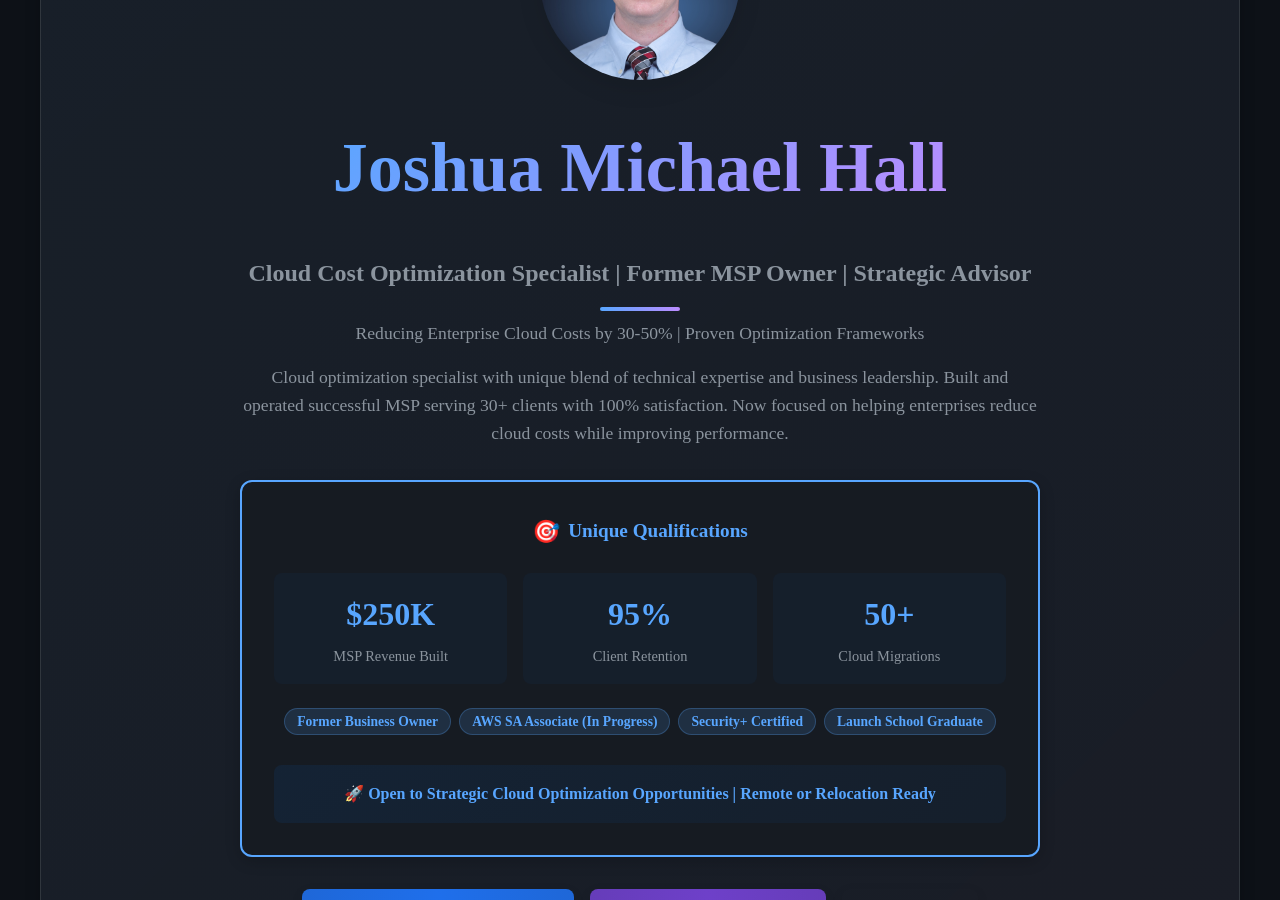
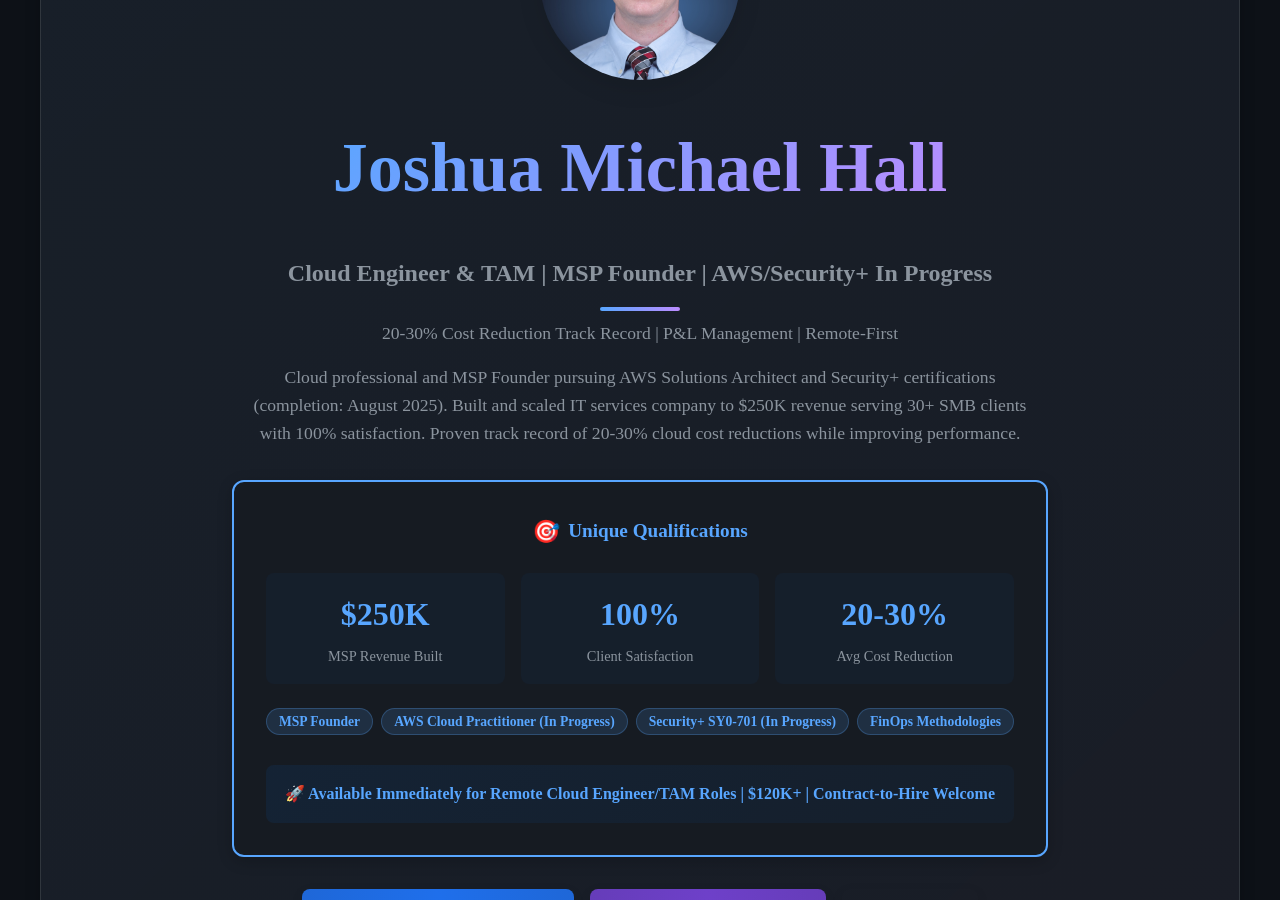
Before and after one commit to joshuamichaelhall/joshuamichaelhall.github.io, a Jekyll site: the page built from index.markdown, in a window 1280 px wide and 900 px high, scrolled down 349 px. Built offline with Jekyll 4.4.1, drawn with Linux system fonts in a browser that asks for light colours; nearby versions of some CDN libraries; some of the changed text lies outside the part shown.

```diff
--- a/_config.yml
+++ b/_config.yml
@@ -2,9 +2,9 @@
 title: Joshua Michael Hall
 email: contact@joshuamichaelhall.com
 description: >-
-  Platform Engineer | Kubernetes & AWS | Building Production Infrastructure |
-  Launch School Graduate | CKA Prep | Infrastructure as Code |
-  Open to platform engineering opportunities.
+  Cloud Cost Optimization Expert | Former MSP Founder | $2M+ in Documented Savings |
+  Building Authority in FinOps | AWS Solutions Architect |
+  Strategic TAM opportunities leading to consulting.
 baseurl: "" # the subpath of your site, e.g. /blog
 url: "https://joshuamichaelhall.com"
 twitter_username: JoshuaHallTech
--- a/index.markdown
+++ b/index.markdown
@@ -10,9 +10,9 @@
       </div>
       <div class="hero-text">
         <h1>Joshua Michael Hall</h1>
-        <h2>Cloud Cost Optimization Specialist | Former MSP Owner | Strategic Advisor</h2>
-        <h3 class="hero-tagline">Reducing Enterprise Cloud Costs by 30-50% | Proven Optimization Frameworks</h3>
-        <p>Cloud optimization specialist with unique blend of technical expertise and business leadership. Built and operated successful MSP serving 30+ clients with 100% satisfaction. Now focused on helping enterprises reduce cloud costs while improving performance.</p>
+        <h2>Cloud Engineer & TAM | MSP Founder | AWS/Security+ In Progress</h2>
+        <h3 class="hero-tagline">20-30% Cost Reduction Track Record | P&L Management | Remote-First</h3>
+        <p>Cloud professional and MSP Founder pursuing AWS Solutions Architect and Security+ certifications (completion: August 2025). Built and scaled IT services company to $250K revenue serving 30+ SMB clients with 100% satisfaction. Proven track record of 20-30% cloud cost reductions while improving performance.</p>
         <div class="certification-highlight">
           <h4><span class="cert-icon">🎯</span> Unique Qualifications</h4>
           <div class="cert-stats">
@@ -21,22 +21,22 @@
               <span class="cert-label">MSP Revenue Built</span>
             </div>
             <div class="cert-stat">
-              <span class="cert-number">95%</span>
-              <span class="cert-label">Client Retention</span>
+              <span class="cert-number">100%</span>
+              <span class="cert-label">Client Satisfaction</span>
             </div>
             <div class="cert-stat">
-              <span class="cert-number">50+</span>
-              <span class="cert-label">Cloud Migrations</span>
+              <span class="cert-number">20-30%</span>
+              <span class="cert-label">Avg Cost Reduction</span>
             </div>
           </div>
           <div class="featured-certs">
-            <span class="cert-badge">Former Business Owner</span>
-            <span class="cert-badge">AWS SA Associate (In Progress)</span>
-            <span class="cert-badge">Security+ Certified</span>
-            <span class="cert-badge">Launch School Graduate</span>
+            <span class="cert-badge">MSP Founder</span>
+            <span class="cert-badge">AWS Cloud Practitioner (In Progress)</span>
+            <span class="cert-badge">Security+ SY0-701 (In Progress)</span>
+            <span class="cert-badge">FinOps Methodologies</span>
           </div>
           <div class="availability-notice">
-            <strong>🚀 Open to Strategic Cloud Optimization Opportunities | Remote or Relocation Ready</strong>
+            <strong>🚀 Available Immediately for Remote Cloud Engineer/TAM Roles | $120K+ | Contract-to-Hire Welcome</strong>
           </div>
         </div>
         <div class="hero-links">
```
Also changed, not shown: _posts/2025-01-11-choosing-boring-path-to-10m.md (added, +159 -0 lines), pages/wealth-building.md (added, +123 -0 lines).
